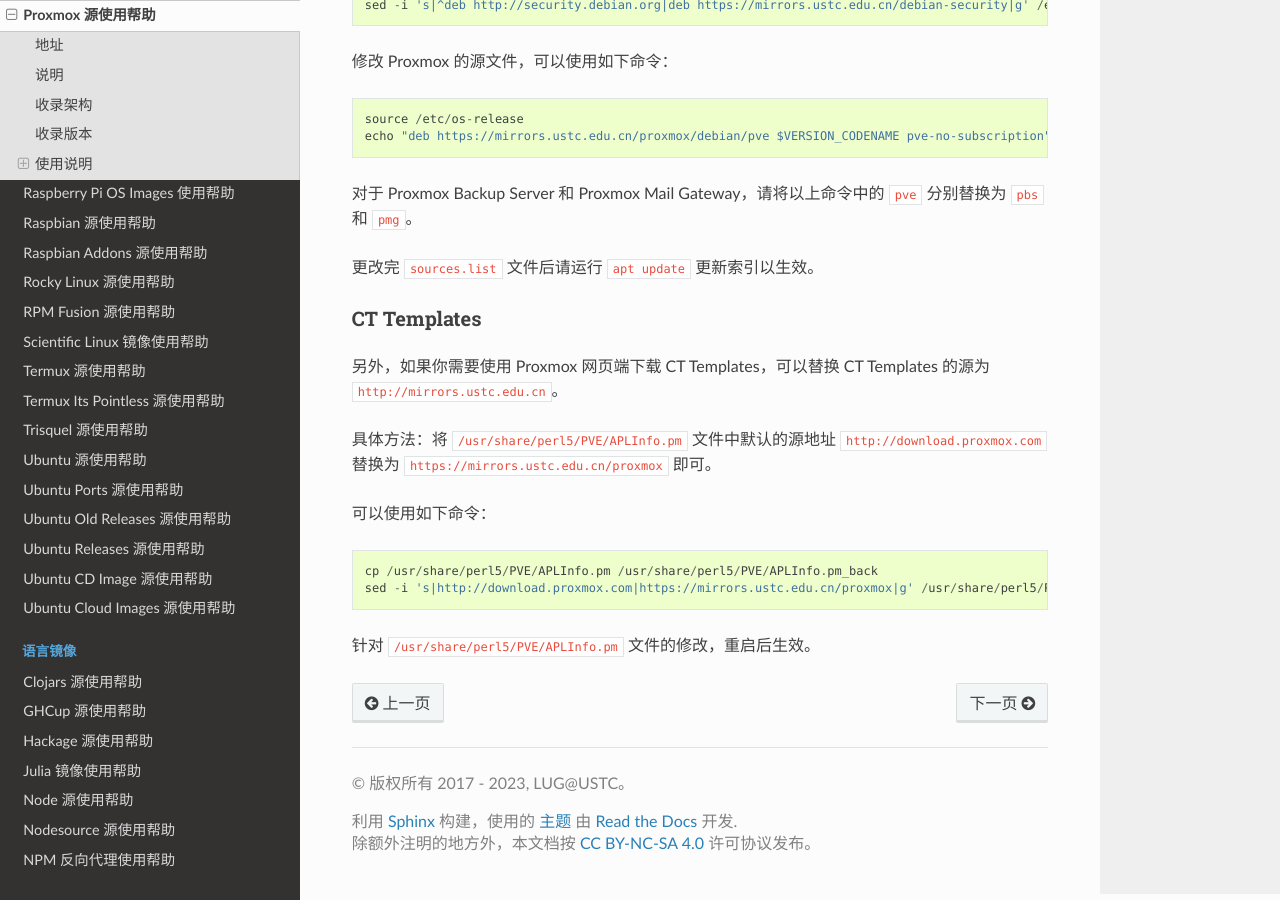
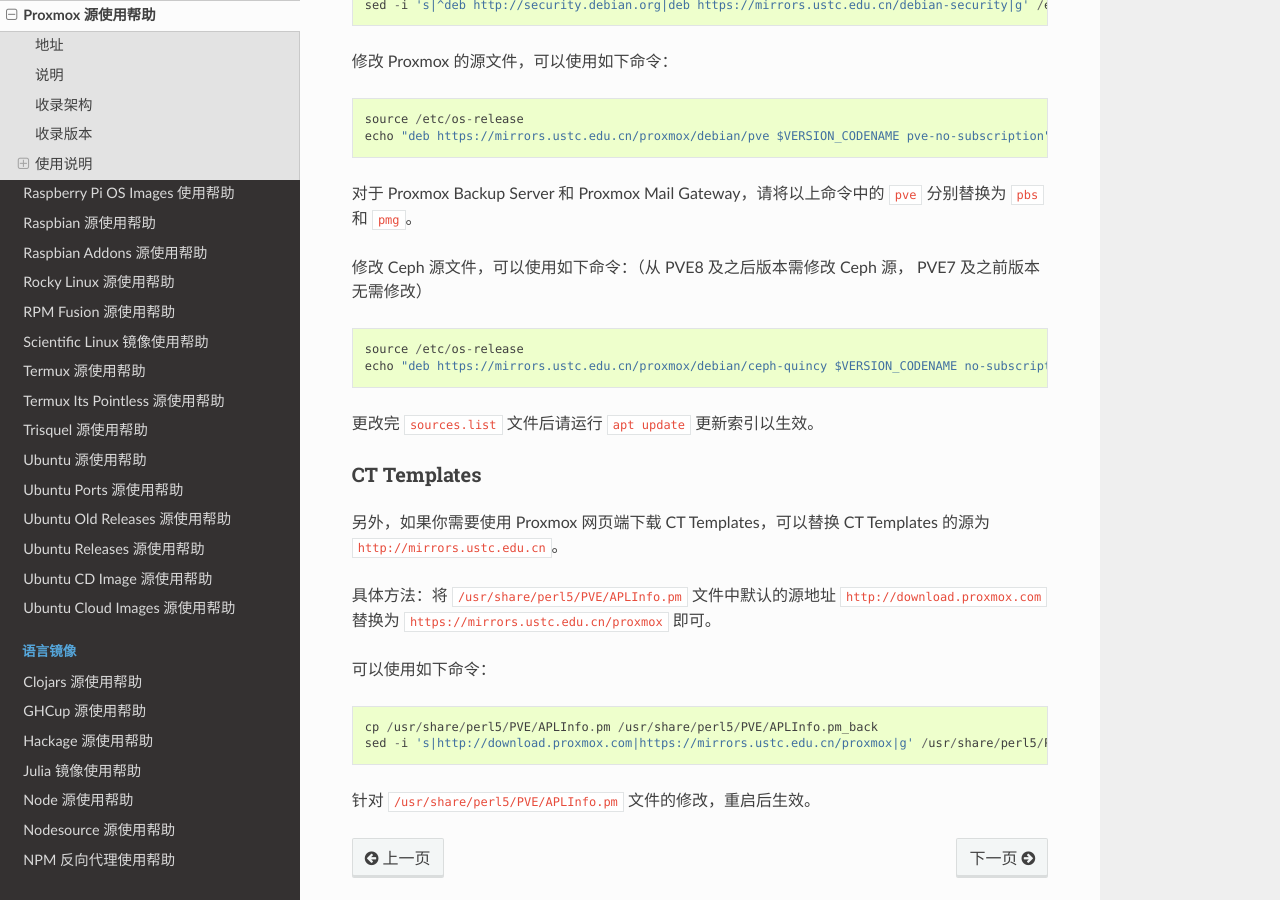
Before and after one commit to ustclug/mirrorhelp, a Sphinx documentation site: the page built from source/proxmox.rst, in a window 1280 px wide and 900 px high, scrolled down 963 px. Built offline with Sphinx 7.4.7 and the Read the Docs theme 2.0.0, drawn with Linux system fonts in a browser that asks for light colours; pages that are not in the unit, such as notebooks, are missing from menus.

Commit message:
Update proxmox.rst
ceph for pve8

```diff
--- a/source/proxmox.rst
+++ b/source/proxmox.rst
@@ -52,6 +52,14 @@
 
 对于 Proxmox Backup Server 和 Proxmox Mail Gateway，请将以上命令中的 ``pve`` 分别替换为 ``pbs`` 和 ``pmg``。
 
+修改 Ceph 源文件，可以使用如下命令：（从 PVE8 及之后版本需修改 Ceph 源， PVE7 及之前版本无需修改）
+
+::
+
+  source /etc/os-release
+  echo "deb https://mirrors.ustc.edu.cn/proxmox/debian/ceph-quincy $VERSION_CODENAME no-subscription" > /etc/apt/sources.list.d/ceph.list
+
+
 更改完 :file:`sources.list` 文件后请运行 ``apt update`` 更新索引以生效。
 
 
```
